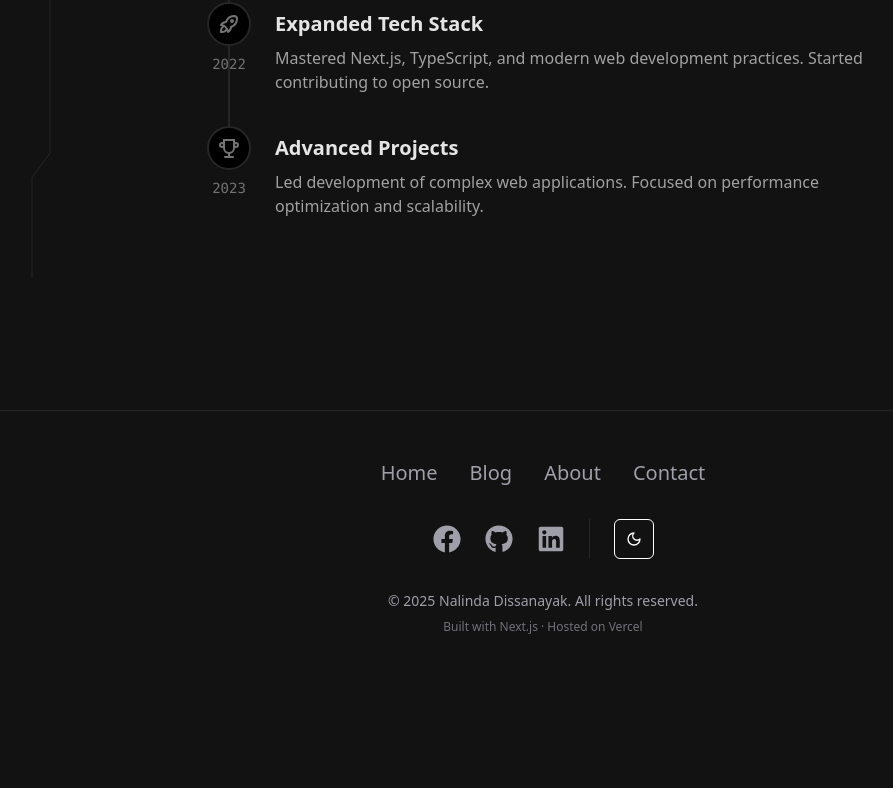
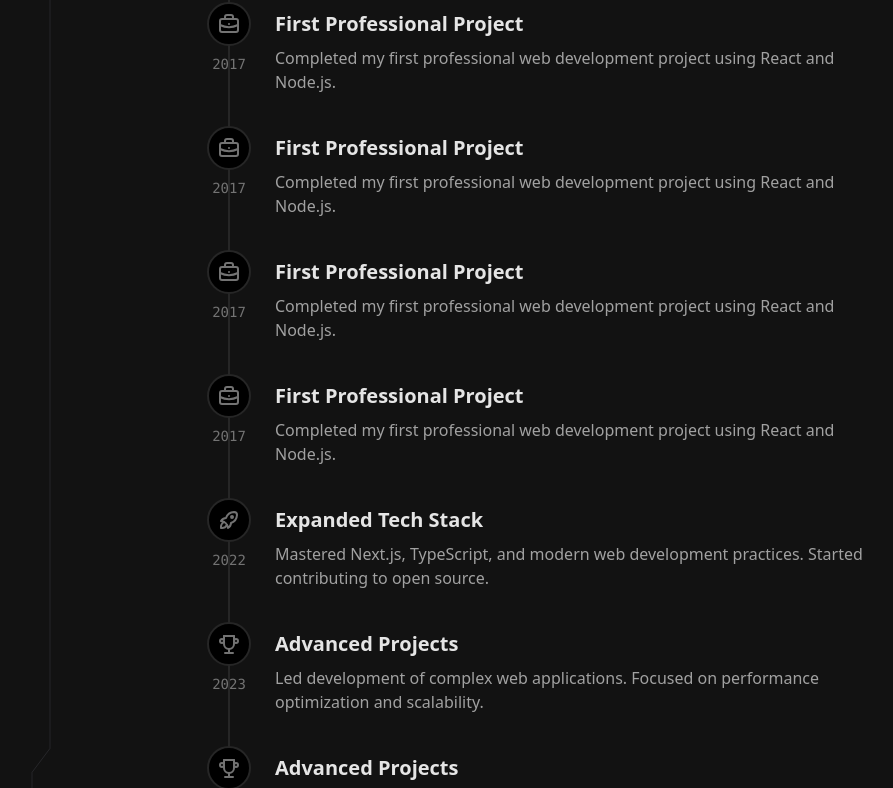
Before and after one commit to Nalindadsn/chanaka-fernando, a Next.js app: page /about in a window 1280 px wide. Shown: the part 780-1568 px from the top of the page, without its empty margins (97-990 px from the left). Before the commit the page ends 1463 px from the top, so only its background shows below. Built offline with nearby package versions, Linux system fonts and the light colour scheme.

Commit message:
add data2

```diff
--- a/src/app/about/page.tsx
+++ b/src/app/about/page.tsx
@@ -28,11 +28,53 @@ function page() {
       icon: <IconBriefcase className="w-6 h-6" />,
     },
     {
+      year: "2017",
+      title: "First Professional Project",
+      description:
+        "Completed my first professional web development project using React and Node.js.",
+      icon: <IconBriefcase className="w-6 h-6" />,
+    },
+    {
+      year: "2017",
+      title: "First Professional Project",
+      description:
+        "Completed my first professional web development project using React and Node.js.",
+      icon: <IconBriefcase className="w-6 h-6" />,
+    },
+    {
+      year: "2017",
+      title: "First Professional Project",
+      description:
+        "Completed my first professional web development project using React and Node.js.",
+      icon: <IconBriefcase className="w-6 h-6" />,
+    },
+    {
+      year: "2017",
+      title: "First Professional Project",
+      description:
+        "Completed my first professional web development project using React and Node.js.",
+      icon: <IconBriefcase className="w-6 h-6" />,
+    },
+    {
       year: "2022",
       title: "Expanded Tech Stack",
       description:
         "Mastered Next.js, TypeScript, and modern web development practices. Started contributing to open source.",
       icon: <IconRocket className="w-6 h-6" />,
+    },
+    {
+      year: "2023",
+      title: "Advanced Projects",
+      description:
+        "Led development of complex web applications. Focused on performance optimization and scalability.",
+      icon: <IconTrophy className="w-6 h-6" />,
+    },
+    {
+      year: "2023",
+      title: "Advanced Projects",
+      description:
+        "Led development of complex web applications. Focused on performance optimization and scalability.",
+      icon: <IconTrophy className="w-6 h-6" />,
     },
     {
       year: "2023",
```
